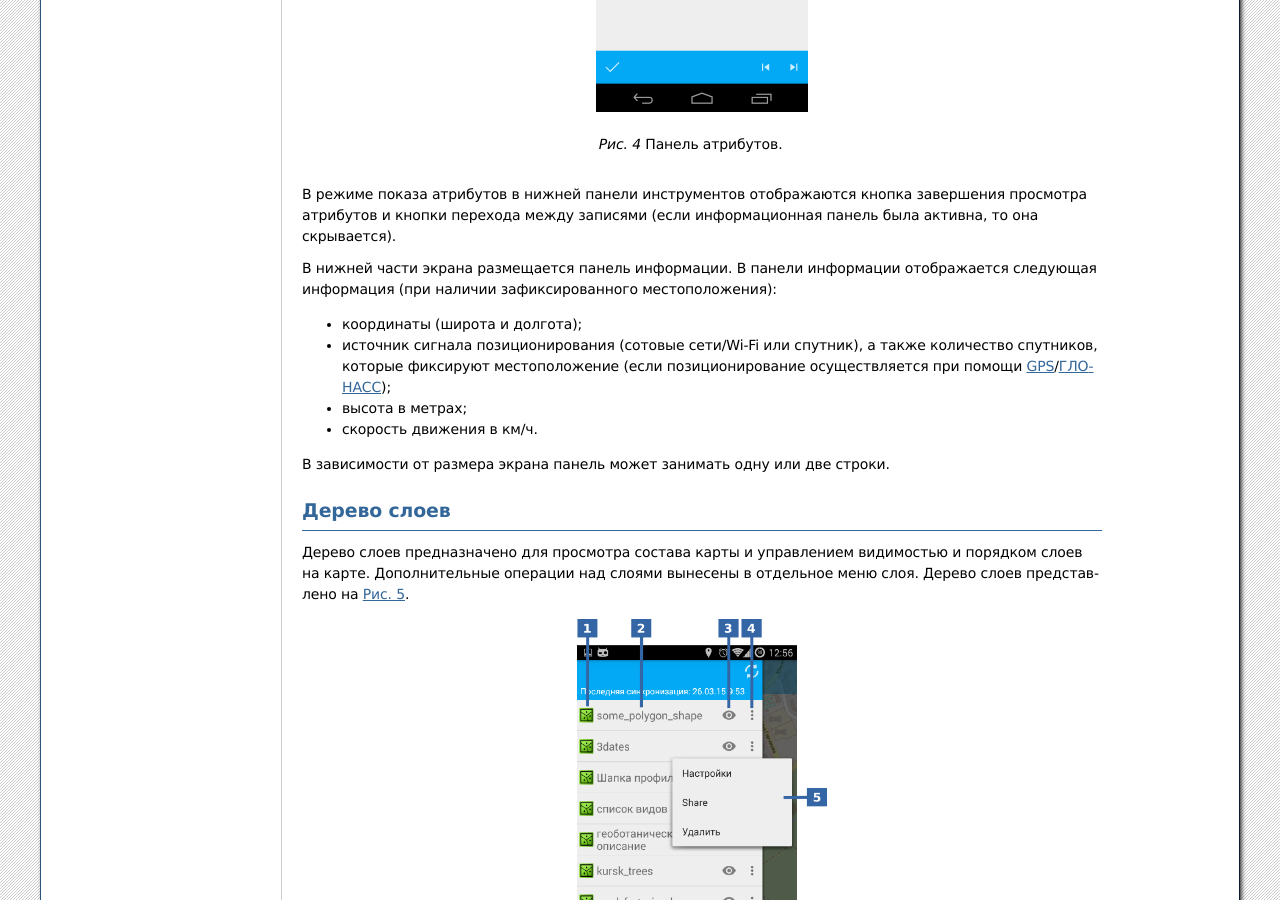
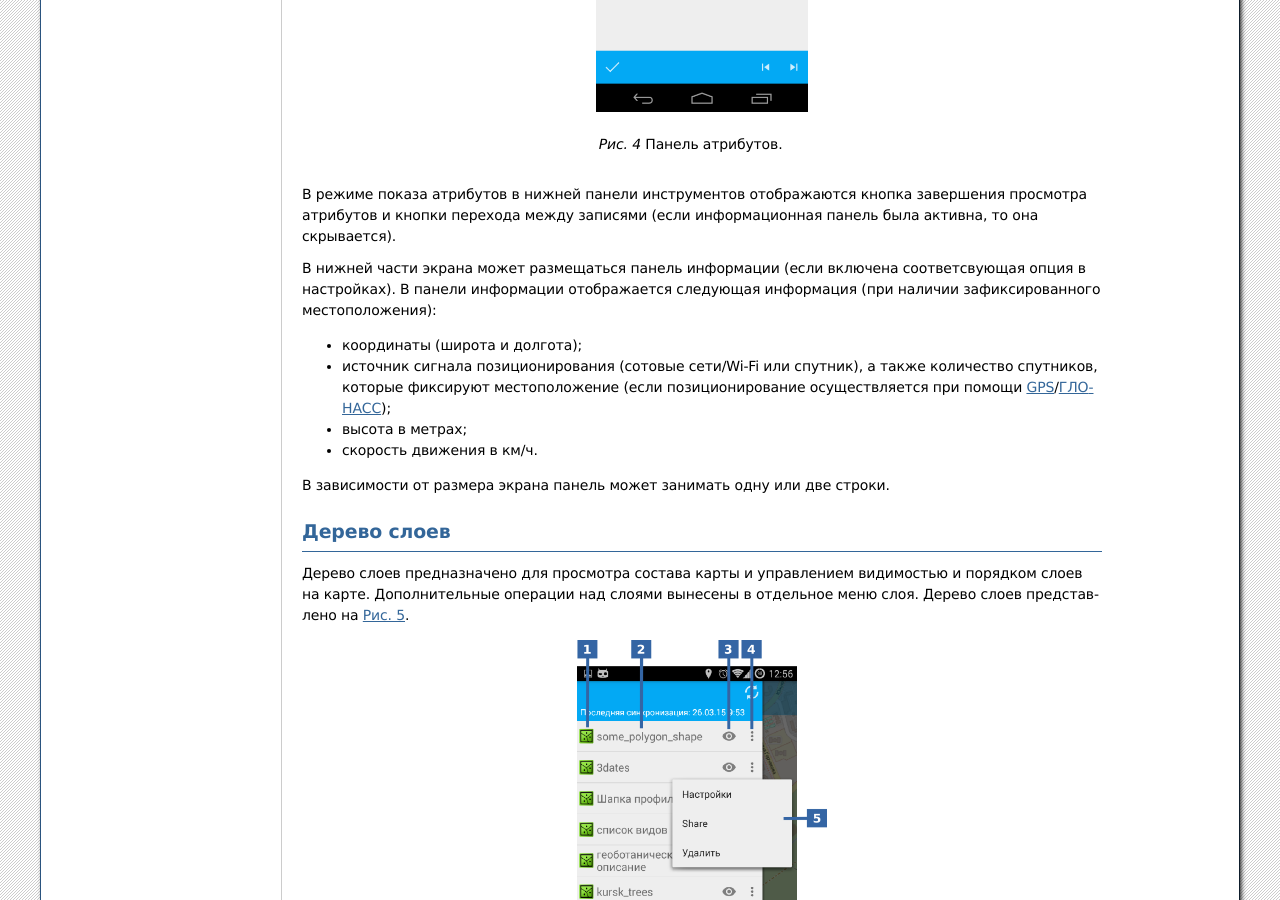
Before and after one commit to nextgis/docs_ngmobile, a Sphinx documentation site: the page built from source/main.rst, in a window 1280 px wide and 900 px high, scrolled down 2581 px. Built offline with Sphinx 7.4.7, drawn with Linux system fonts in a browser that asks for light colours; formulas are drawn with MathJax 3; some of the changed text lies outside the part shown.

Commit message:
Update main.rst

```diff
--- a/source/main.rst
+++ b/source/main.rst
@@ -84,7 +84,8 @@
 
 В режиме показа атрибутов в нижней панели инструментов отображаются кнопка завершения просмотра атрибутов и кнопки перехода между записями (если информационная панель была активна, то она скрывается).
 
-В нижней части экрана размещается панель информации. В панели информации отображается следующая информация (при наличии зафиксированного местоположения):
+В нижней части экрана может размещаться панель информации (если включена соответсвующая опция в настройках).
+В панели информации отображается следующая информация (при наличии зафиксированного местоположения):
 
 * координаты (широта и долгота);
 * источник сигнала позиционирования (сотовые сети/Wi-Fi или спутник), а также количество спутников, которые фиксируют местоположение (если позиционирование осуществляется при помощи :term:`GPS`/:term:`ГЛОНАСС`);
```
Also changed, not shown: other parts of source/main.rst (+1 -1 lines).
